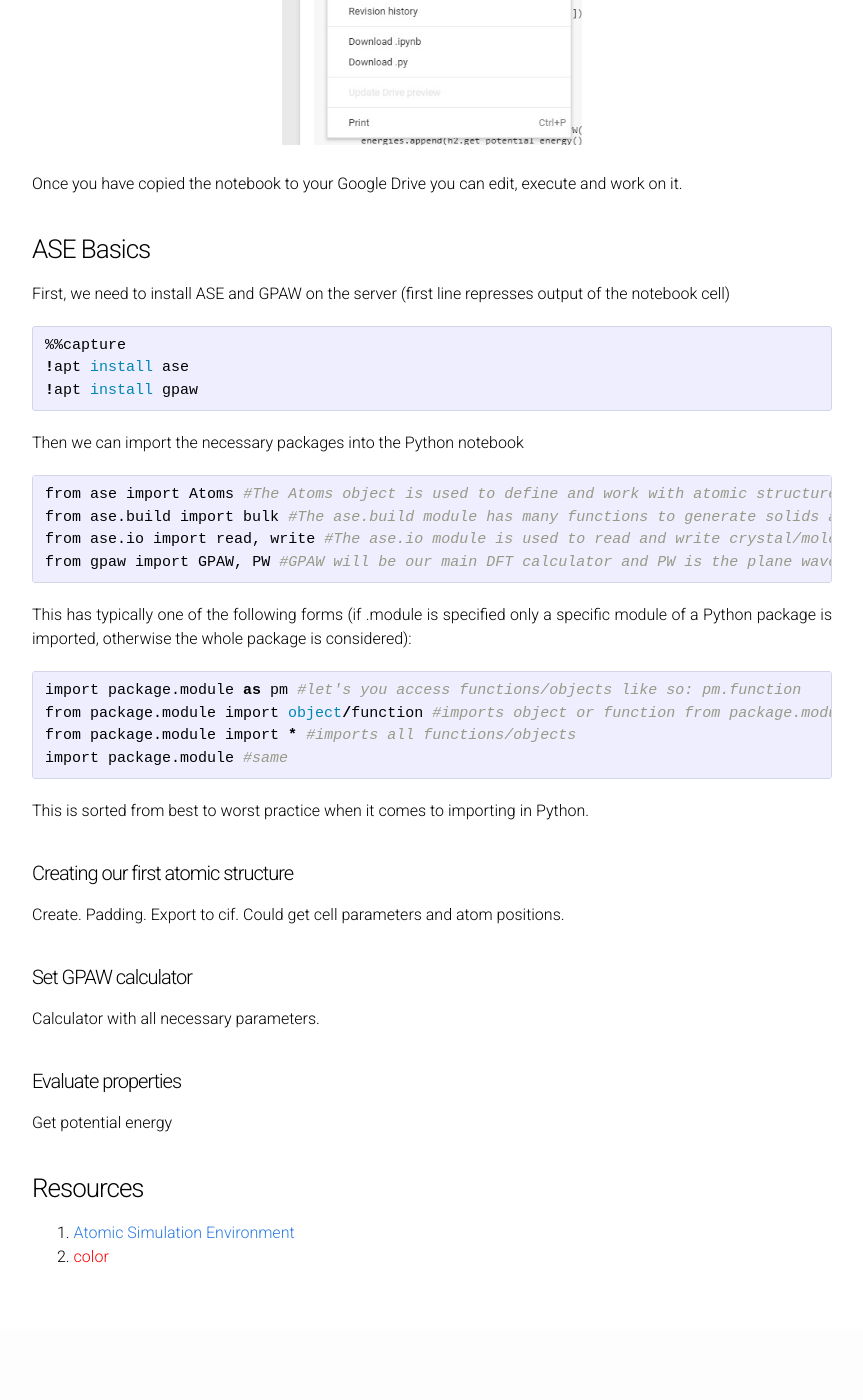
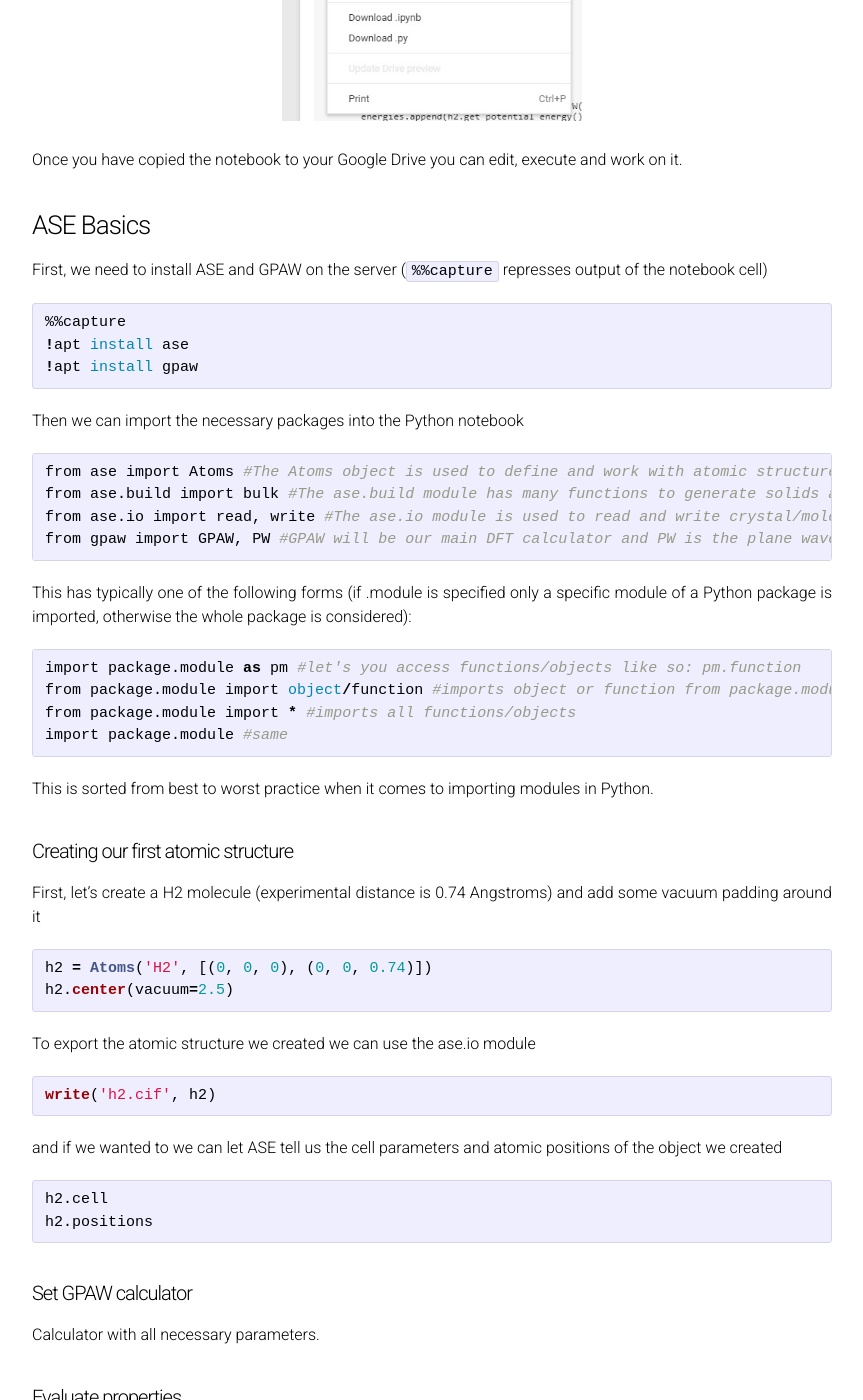
Before and after one commit to peterschindler/peterschindler.github.io, a Jekyll site: the page built from index.md, in a window 1280 px wide and 1400 px high, scrolled down 767 px. Shown: the whole window, without its empty margins (208-1071 px from the left). Built offline with Jekyll 4.4.1, drawn with Linux system fonts in a browser that asks for light colours; before the commit the page ends 2096 px from its top, so only the background shows below that; some of the changed text lies outside the part shown.

Commit message:
Wrote 'create structure' part

````diff
--- a/index.md
+++ b/index.md
@@ -6,18 +6,18 @@ permalink: /
 
 On this website I will try to guide you through the interactive part of the practical DFT lecture. Hopefully this will be interesting and useful for you!
 
-We will be using the <a href="https://wiki.fysik.dtu.dk/ase/" target="_blank">Atomic Simulation Environment (ASE)</a>[Atomic Simulation Environment (ASE)](https://wiki.fysik.dtu.dk/ase/) in conjunction with the DFT code [GPAW](https://wiki.fysik.dtu.dk/gpaw/index.html).
+We will be using the [Atomic Simulation Environment (ASE)](https://wiki.fysik.dtu.dk/ase/) in conjunction with the DFT code [GPAW](https://wiki.fysik.dtu.dk/gpaw/index.html).
 
 ### Google Colab ###
 Both ASE and GPAW operate through Python. We will be using Google's Colab service to make it easy to follow along. No need to install Python
 locally - you only need a browser. Our code will be running in a Jupyter notebook on a Google server.<br/>
-To access a Python notebook just follow one of the links and then click on <b>'File' > 'Save a copy in Drive...'</b>
+To access a Python notebook just follow [this link](https://colab.research.google.com/drive/1mofb8yD9rcwVFlBnwkrMf2rx3E1Pru6u) and then click on <b>'File' > 'Save a copy in Drive...'</b>
 <center><img src="Images/colab.jpeg" alt="Google Colab: Copying a Python notebook to your Google Drive" style="width: 300px;"/><br/>
 </center>
 Once you have copied the notebook to your Google Drive you can edit, execute and work on it.
 
 ### ASE Basics ###
-First, we need to install ASE and GPAW on the server (first line represses output of the notebook cell)
+First, we need to install ASE and GPAW on the server (`%%capture` represses output of the notebook cell)
 ```bash
 %%capture
 !apt install ase
@@ -37,9 +37,22 @@ from package.module import object/function #imports object or function from pack
 from package.module import * #imports all functions/objects
 import package.module #same
 ```
-This is sorted from best to worst practice when it comes to importing in Python.<br/>
+This is sorted from best to worst practice when it comes to importing modules in Python.
 #### Creating our first atomic structure ###
-Create. Padding. Export to cif. Could get cell parameters and atom positions.
+First, let's create a H2 molecule (experimental distance is 0.74 Angstroms) and add some vacuum padding around it
+```python
+h2 = Atoms('H2', [(0, 0, 0), (0, 0, 0.74)])
+h2.center(vacuum=2.5)
+```
+To export the atomic structure we created we can use the ase.io module
+```python
+write('h2.cif', h2)
+```
+and if we wanted to we can let ASE tell us the cell parameters and atomic positions of the object we created
+```python
+h2.cell
+h2.positions
+```
 #### Set GPAW calculator ####
 Calculator with all necessary parameters.
 #### Evaluate properties ####
````
